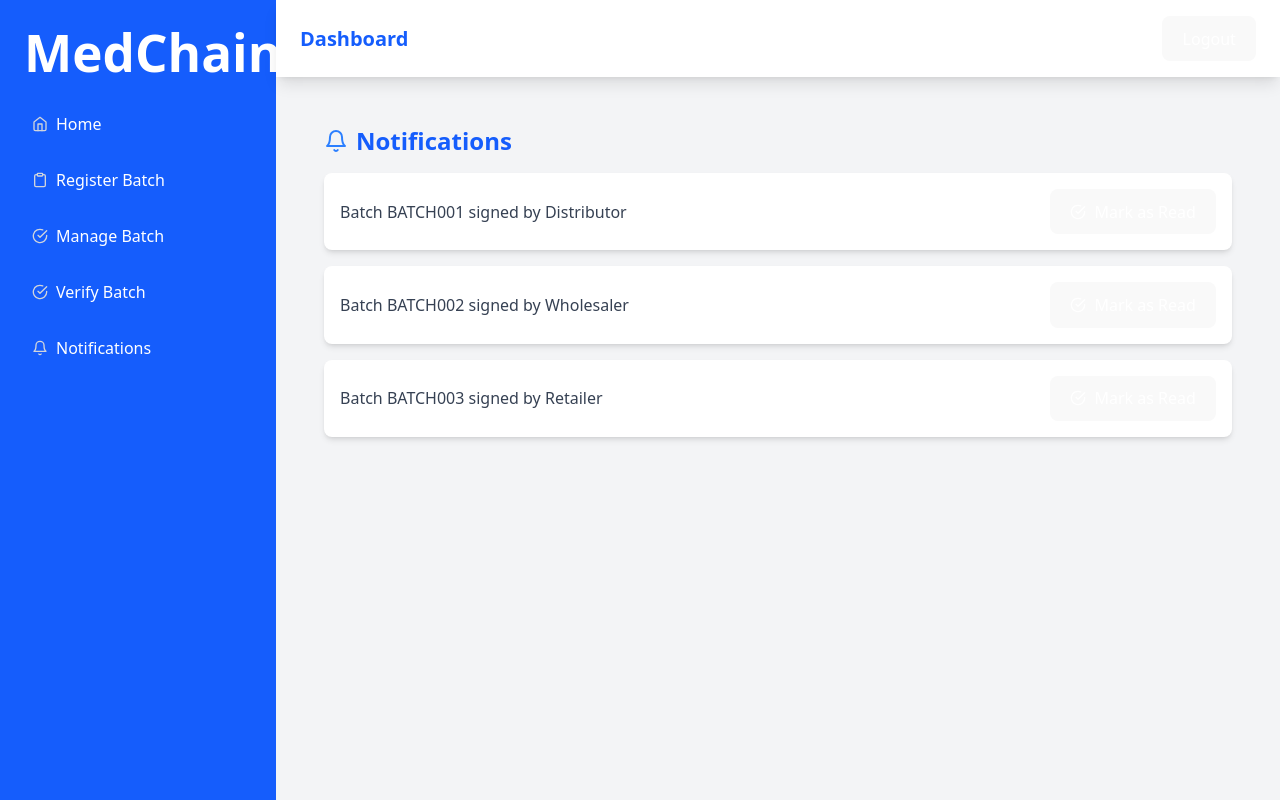
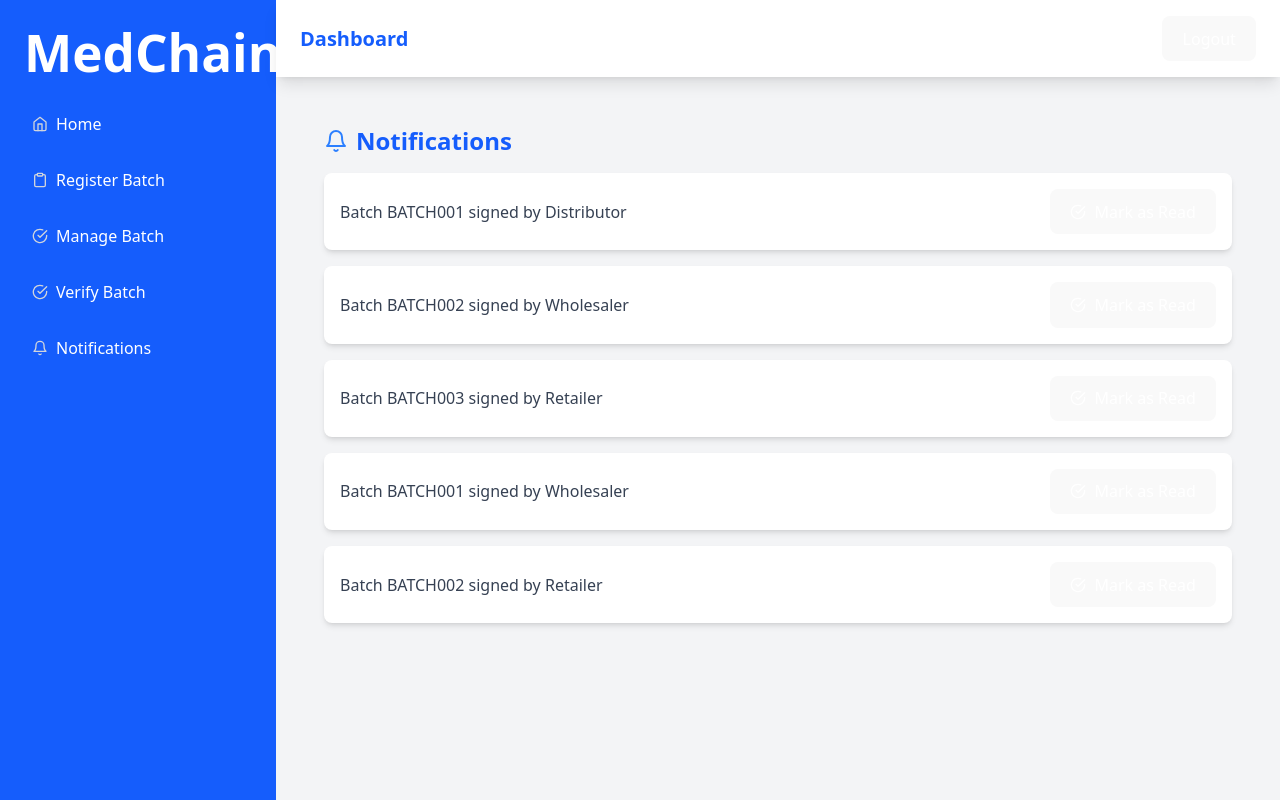
Before and after one commit to CodeMarshall21/medchain_frontend, a React (Vite) app: page /dashboard/notifications in a window 1280 px wide. Built offline with nearby package versions, Linux system fonts and the light colour scheme.

Commit message:
UI Changes

```diff
--- a/src/pages/Notifications.jsx
+++ b/src/pages/Notifications.jsx
@@ -7,6 +7,8 @@ export default function Notifications() {
     { id: 1, message: "Batch BATCH001 signed by Distributor", read: false },
     { id: 2, message: "Batch BATCH002 signed by Wholesaler", read: false },
     { id: 3, message: "Batch BATCH003 signed by Retailer", read: false },
+    { id: 4, message: "Batch BATCH001 signed by Wholesaler", read: false },
+    { id: 5, message: "Batch BATCH002 signed by Retailer", read: false },
   ]);
 
   // Function to mark notification as read
```
